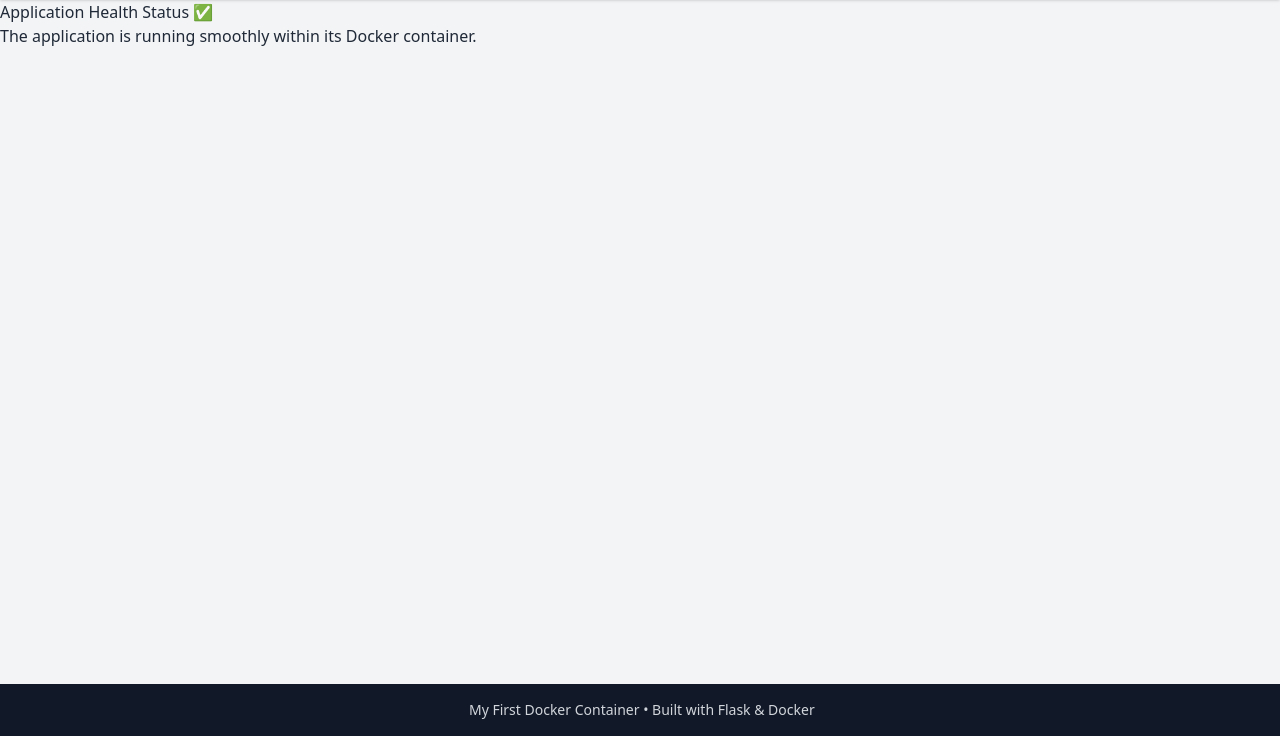
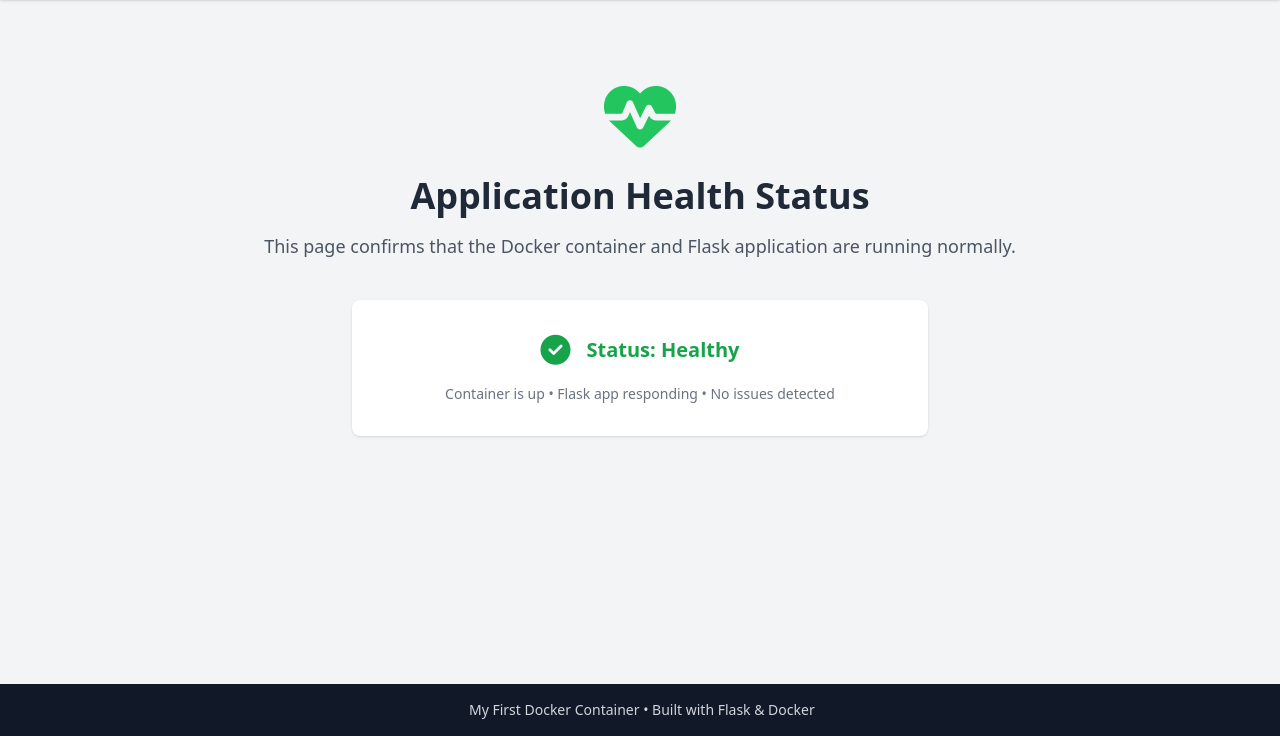
Before and after one commit to Anticoder03/first-docker-container, a Flask app: page /health in a window 1280 px wide. Shown: the part 64-800 px from the top of the page. Run offline with Flask 3, Linux system fonts and the light colour scheme; some libraries are stand-ins or nearby versions.

Commit message:
update the health  page

```diff
--- a/app/templates/health.html
+++ b/app/templates/health.html
@@ -1,8 +1,35 @@
 {% extends "base.html" %}
 
-{% block title %}Health | Docker Flask{% endblock title %}
+{% block title %}Health Check{% endblock %}
 
 {% block content %}
-    <h2>Application Health Status ✅</h2>
-    <p>The application is running smoothly within its Docker container.</p>
+<section class="py-20">
+    <div class="max-w-4xl mx-auto px-6 text-center">
+
+        <div class="flex justify-center mb-6">
+            <i class="fa-solid fa-heart-pulse text-green-500 text-7xl"></i>
+        </div>
+
+        <h2 class="text-4xl font-bold mb-4 text-gray-800">
+            Application Health Status
+        </h2>
+
+        <p class="text-lg text-gray-600 mb-10">
+            This page confirms that the Docker container and Flask application
+            are running normally.
+        </p>
+
+        <div class="bg-white shadow rounded-lg p-8 max-w-xl mx-auto">
+            <div class="flex items-center justify-center gap-4 text-green-600 text-xl font-semibold">
+                <i class="fa-solid fa-circle-check text-3xl"></i>
+                Status: Healthy
+            </div>
+
+            <p class="text-gray-500 mt-4 text-sm">
+                Container is up • Flask app responding • No issues detected
+            </p>
+        </div>
+
+    </div>
+</section>
 {% endblock %}
```
